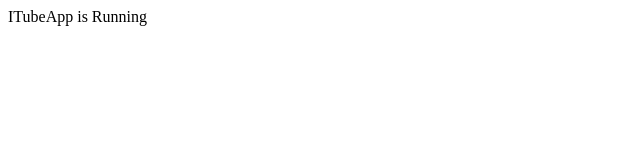
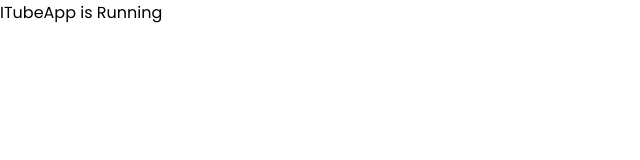
Before and after one commit to Abhishek-90/iTube, a React (Create React App) app: page / in a window 1280 px wide. Shown: the top 160 px of the page, without its empty margins (0-640 px from the left). Built offline with nearby package versions, Linux system fonts and the light colour scheme.

Commit message:
added poppins font

```diff
--- a/src/ITubeApp.css
+++ b/src/ITubeApp.css
@@ -1,5 +1,8 @@
+@import url("https://fonts.googleapis.com/css2?family=Poppins&display=swap");
+
 * {
   margin: 0;
   padding: 0;
   box-sizing: border-box;
+  font-family: "Poppins", sans-serif;
 }
--- a/src/ITubeApp.tsx
+++ b/src/ITubeApp.tsx
@@ -1,3 +1,5 @@
+import "./ITubeApp.css";
+
 function ITubeApp() {
   return <div>ITubeApp is Running</div>;
 }
```
